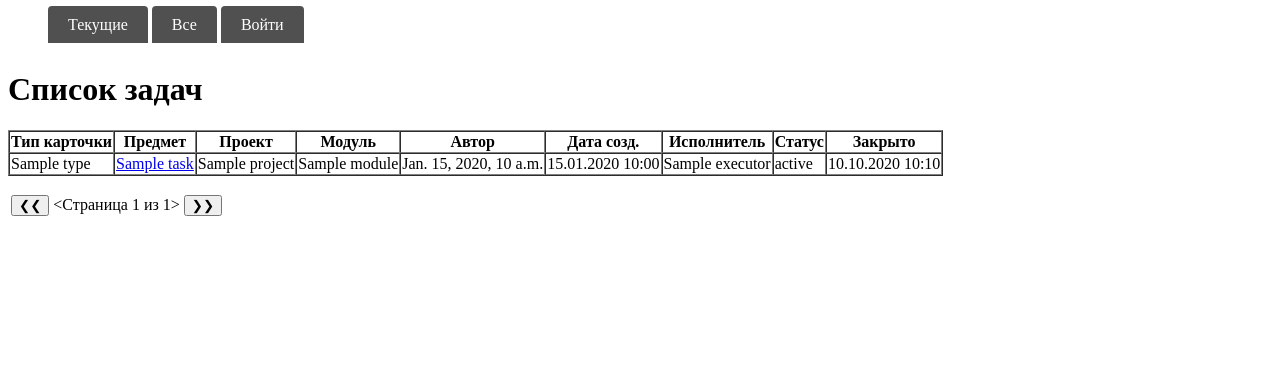
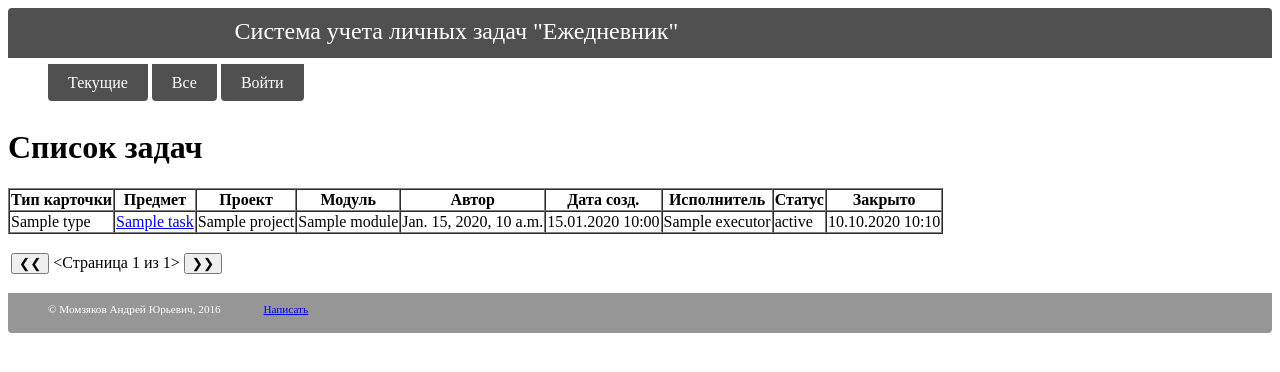
Before and after one commit to andrius-momzyakov/taskman, a Django app: template taskman/task/templates/taskview_list.html in a window 1280 px wide. Shown: the top 372 px of the page. Run offline with Django 3.2, Linux system fonts and the light colour scheme; the template is opened without the code that fills it: most values are stand-ins (such as "Sample title", 1, 10 or a date in 2020).

Commit message:
Base templates' design brushed.

```diff
--- a/taskman/task/templates/base.html
+++ b/taskman/task/templates/base.html
@@ -4,17 +4,56 @@
     <meta charset="UTF-8">
     <title>{% block title %}Система учета задач{% endblock %}</title>
     <style>
-        li.menu_item { display:inline; }
+        li.menu_item { display:inline;
+                        #float:left;
+                        }
         li.menu_item a { background-color: rgb(80,80,80);
                         color: white;
                         padding: 10px 20px;
                         text-decoration: none;
-                        border-radius: 4px 4px 0 0; }
+                        border-radius: 0 0 4px 4px; }
         li.menu_item a:hover { font-weight: bold;
-                               color: pink;}
+                               color: pink;
+                               background-color: rgb(60,60,60);}
+        header {background-color: rgb(80,80,80);
+                        color: white;
+                        padding: 10px 20px;
+                        text-decoration: none;
+                        border-radius: 4px 4px 0 0;
+                        font-size: 150%;
+                        min-height:30px;}
+        footer {background-color: rgb(150,150,150);
+                    color: white;
+                    padding: 10px 20px;
+                    text-decoration: none;
+                    border-radius: 0 0 4px 4px;
+                    font-size:70%;
+                    min-height:20px;}
+        div.header{position:relative;
+                        width:70%;
+                        text-align:center;
+                        float:left;
+                        #padding:inherit;
+                        #min-height:inherit;
+                        }
+        div.header_info {position:relative;
+                                float:right;
+                                width:20%;
+                                font-size:14px;
+                                padding:inherit;
+                                #min-height:inherit;
+                                }
+        p.footer {display:inline;
+                  padding: 0 20px;}
     </style>
 </head>
 <body>
+<header><div class="header" >Система учета личных задач "Ежедневник"</div>
+    <div class="header_info">
+        {% if user.is_authenticated %}
+           Вы вошли как: {{ user }}
+        {% endif %}
+    </div></header>
 <div class="TopMenu">
 {% block menu %}
 <table>
@@ -43,6 +82,11 @@
 {% endblock %}
 </div>
 {% block content %}{% endblock %}
+<p></p>
+<footer>
+    <p class="footer">&copy; Момзяков Андрей Юрьевич, 2016</p><p class="footer">
+    <a href="mailto:andrius-smth@yandex.ru">Написать</a></p>
 
+</footer>
 </body>
 </html>
--- a/taskman/task/templates/taskview_list.html
+++ b/taskman/task/templates/taskview_list.html
@@ -25,9 +25,9 @@
             <tr>
             {% if user.is_authenticated %}
                 <td>
-                    <button type="button" style="border-radius:30%;height:125%;" title="На верх списка"
+                    <button type="button" style="border-radius:30%;height:30px;width:30px;" title="На верх списка"
                             onclick="parent.location='{% url 'priority' task.id %}{{ get_qry }}'">&#9650;</button>
-                    <button type="button" style="border-radius:30%;height:125%;" title="В низ списка"
+                    <button type="button" style="border-radius:30%;height:30px;width:30px;" title="В низ списка"
                             onclick="parent.location='{% url 'priority_down' task_id=task.id increase='down' %}{{ get_qry }}'">&#9660;</button>
                 </td>
             {% endif %}
```
